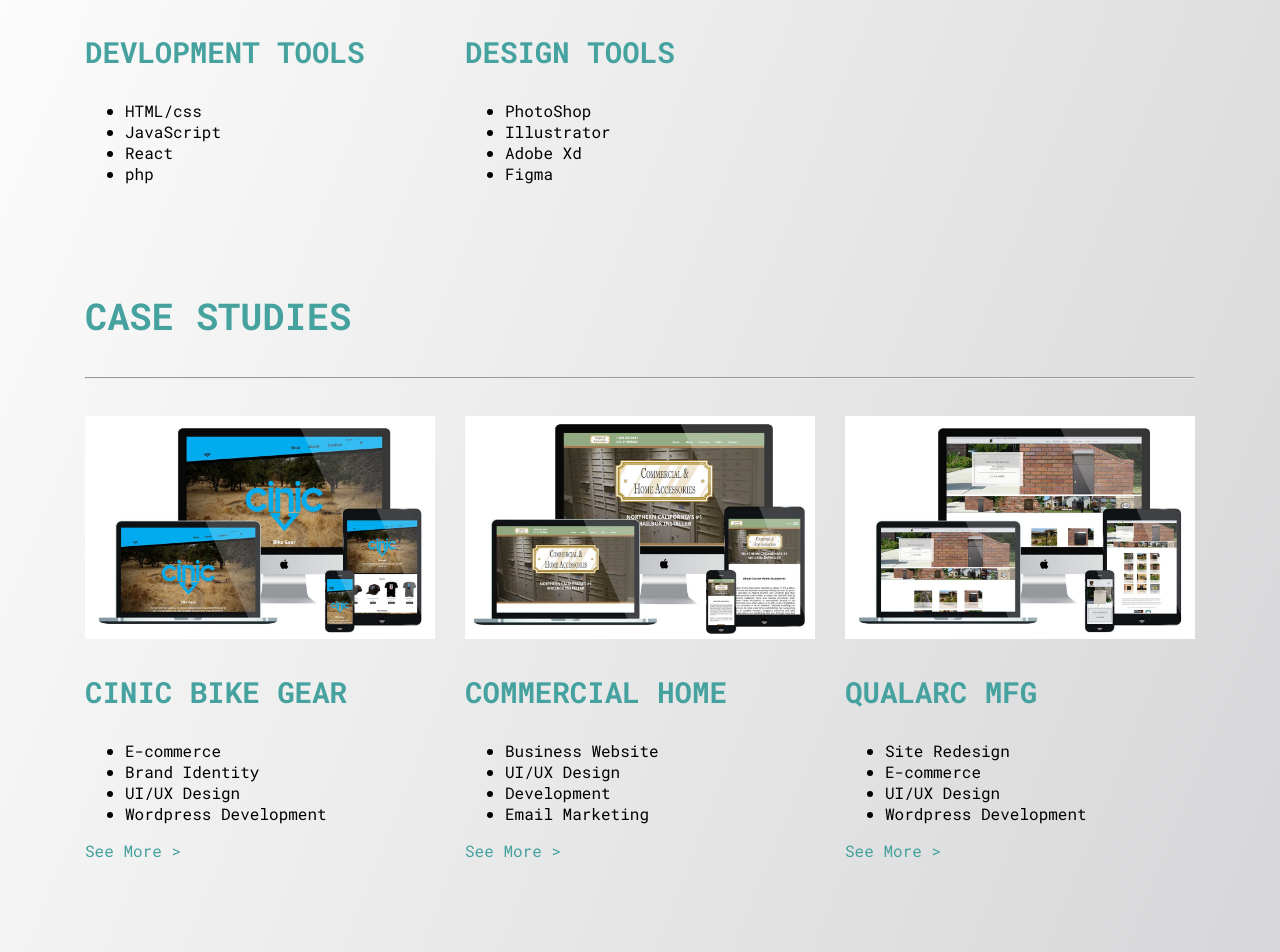
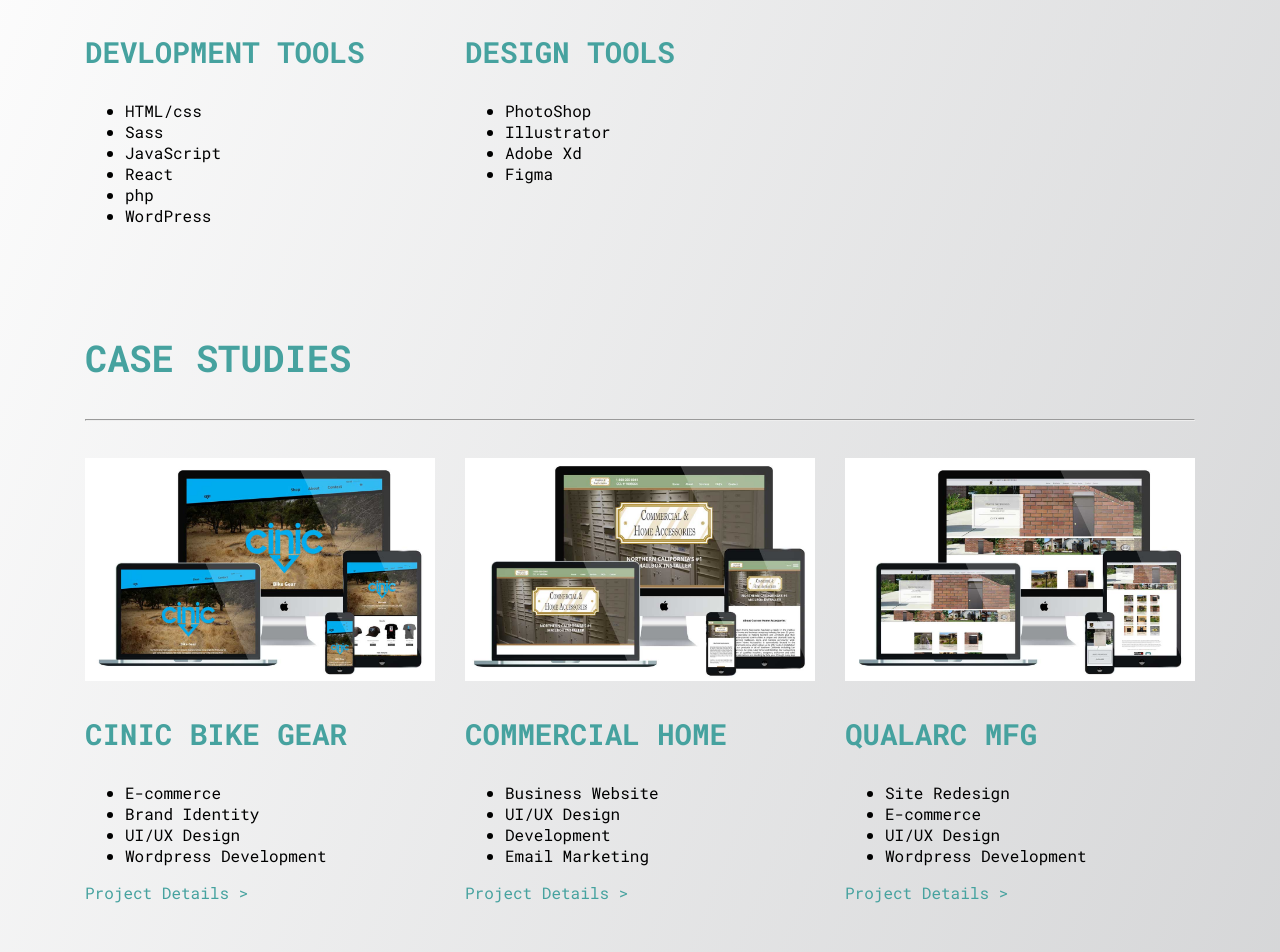
Before and after one commit to nickcarls0n/Portfolio, a React (Create React App) app: page /projects in a window 1280 px wide. Shown: the part 400-1352 px from the top of the page. Built offline with nearby package versions, Linux system fonts and the light colour scheme.

Commit message:
Link clean up

```diff
--- a/src/components/button/LinkText.tsx
+++ b/src/components/button/LinkText.tsx
@@ -36,7 +36,7 @@
   }
 
   &:hover {
-    color: #66fcf1;
+    color: #090a0d;
 
     span {
       margin-left: 6px;
--- a/src/components/home/DandDSection.tsx
+++ b/src/components/home/DandDSection.tsx
@@ -19,7 +19,7 @@
                 Foundation and Bootstrap frameworks. I strive to create code
                 that is easy to maintain and easily understandable by others.
               </p>
-              <Button to="/projects" text="See More" />
+              <Button to="/projects" text="View Projects" />
             </TextSectionTwo>
           </div>
         </div>
@@ -37,7 +37,7 @@
                 printed advertising material including flyers mailers and
                 catalogs.
               </p>
-              <Button to="/projects" text="See More" />
+              <Button to="/projects" text="View Projects" />
             </TextSection>
           </div>
         </div>
--- a/src/components/home/IntroSection.tsx
+++ b/src/components/home/IntroSection.tsx
@@ -6,6 +6,8 @@
   faJs,
   faReact,
   faWordpress,
+  faPython,
+  faSass,
 } from "@fortawesome/free-brands-svg-icons";
 import ReactTooltip from "react-tooltip";
 import styled from "styled-components";
@@ -35,10 +37,11 @@
               </p>
               <div>
                 <WebIcon data-tip="HTML 5" icon={faHtml5} />
-
                 <WebIcon data-tip="css 3" icon={faCss3Alt} />
+                <WebIcon data-tip="Sass" icon={faSass} />
                 <WebIcon data-tip="JavaScript" icon={faJs} />
                 <WebIcon data-tip="React" icon={faReact} />
+                <WebIcon data-tip="Python" icon={faPython} />
                 <WebIcon data-tip="WordPress" icon={faWordpress} />
                 <ReactTooltip
                   place="top"
--- a/src/pages/Cha.tsx
+++ b/src/pages/Cha.tsx
@@ -30,8 +30,9 @@
               street signs and outdoor home items, needed a way to inform and
               advertise their expanding installation services to Northern
               California clients. The company also needed me to design and
-              develop a series of email marketing campaigns. PLEASE NOTE: I am
-              no longer maintaining this site and there maybe changes from the
+              develop a series of email marketing campaigns.{" "}
+              <span className="accent-onlight">PLEASE NOTE:</span> I am no
+              longer maintaining this site and there maybe changes from the
               images on this page.
             </p>
             <LinkText
--- a/src/pages/Projects.tsx
+++ b/src/pages/Projects.tsx
@@ -7,6 +7,7 @@
 import Modal from "../components/modal/Modal";
 import Spacer from "../components/spacer/Spacer";
 import Footer from "../components/footer/Footer";
+import LinkText from "../components/button/LinkText";
 
 const Projects = () => {
   const [viewModal, setViewModal] = useState(0);
@@ -34,9 +35,11 @@
             <h3 className="accent-onlight">Devlopment Tools</h3>
             <ul>
               <li>HTML/css</li>
+              <li>Sass</li>
               <li>JavaScript</li>
               <li>React</li>
               <li>php</li>
+              <li>WordPress</li>
             </ul>
           </div>
           <div className="col-lg-4">
@@ -69,9 +72,7 @@
               <li>UI/UX Design</li>
               <li>Wordpress Development</li>
             </ul>
-            <CaseStudyLink to="/cinicbike">
-              See More <span>{`>`}</span>
-            </CaseStudyLink>
+            <LinkText text="Project Details" link="/cinicbike" />
           </div>
           <div className="col-md-4">
             <Image
@@ -85,9 +86,7 @@
               <li>Development</li>
               <li>Email Marketing</li>
             </ul>
-            <CaseStudyLink to="/cha">
-              See More <span>{`>`}</span>
-            </CaseStudyLink>
+            <LinkText text="Project Details" link="/cha" />
           </div>
           <div className="col-md-4">
             <Image
@@ -101,9 +100,7 @@
               <li>UI/UX Design</li>
               <li>Wordpress Development</li>
             </ul>
-            <CaseStudyLink to="/qualarc">
-              See More <span>{`>`}</span>
-            </CaseStudyLink>
+            <LinkText text="Project Details" link="/qualarc" />
           </div>
         </div>
         <Spacer height="60px" />
--- a/src/pages/QualArc.tsx
+++ b/src/pages/QualArc.tsx
@@ -3,6 +3,7 @@
 import Spacer from "../components/spacer/Spacer";
 import Navbar from "../components/navagation/Navbar";
 import Footer from "../components/footer/Footer";
+import LinkText from "../components/button/LinkText";
 import styled from "styled-components";
 
 const QualArc = () => {
@@ -27,8 +28,17 @@
               When I joined the QualArc team I found a very out dated website,
               dated product photos and marketing material. The company needed a
               marketing face lift that would bring it’s product offering update
-              without losing the brand awareness that the owner had built.
+              without losing the brand awareness that the owner had built.{" "}
+              <span className="accent-onlight">PLEASE NOTE:</span> I am no
+              longer maintaining this site and there maybe changes from the
+              images on this page.
             </p>
+            <LinkText
+              text="The Site"
+              link="https://qualarc.com/"
+              style={{ marginTop: "20px" }}
+              isExternal
+            />
             <PhoneMockup src="img/design/qualarc/qualarc-mobile-mockup.png" />
           </div>
         </div>
@@ -95,7 +105,7 @@
 
   @media (min-width: 992px) {
     position: absolute;
-    top: 400px;
+    top: 460px;
     right: 40%;
     width: 120%;
     max-width: 488px;
```
